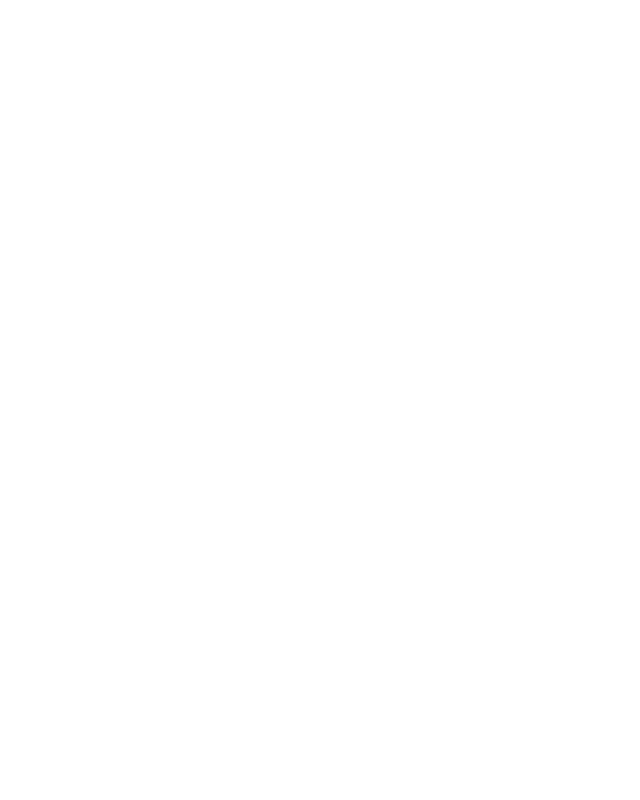
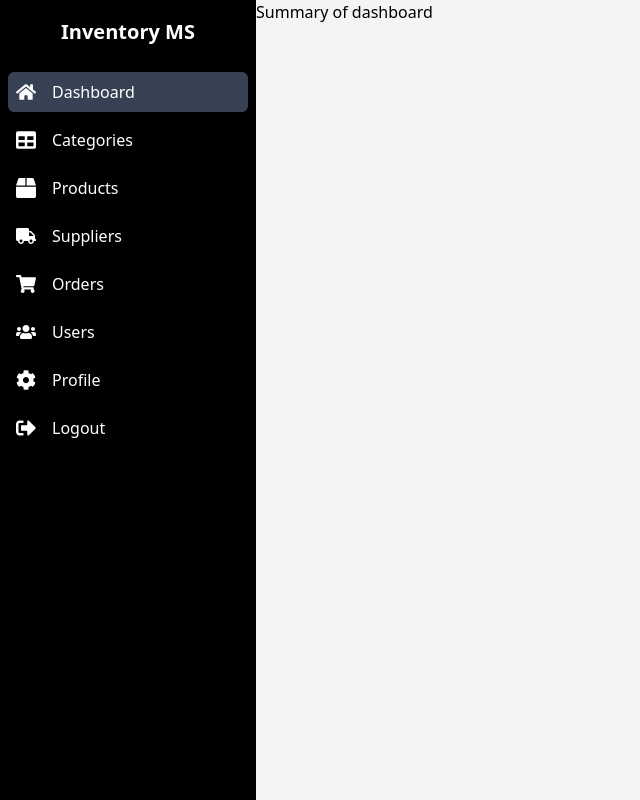
Before and after one commit to goyalucky/SmartStock-Manager, a React (Vite) app in the folder frontend/: page /admin-dashboard in a window 1280 px wide. Before the commit this address had no page. Shown: the whole page, without its empty margins (0-640 px from the left). Built offline with nearby package versions, Linux system fonts and the light colour scheme; sample sign-in values are in the browser's storage.

Commit message:
Committed

```diff
--- a/frontend/src/App.jsx
+++ b/frontend/src/App.jsx
@@ -4,15 +4,25 @@
 import Root from './utils/Root';
 import Login from './pages/Login'
 import ProtectedRoutes from './utils/ProtectedRoutes';
+import Dashboard from './pages/Dashboard';
 
 function App() {
   return (
     <Router>
       <Routes>
         <Route path="/" element= {<Root/>} />
-        <Route path="/admin/dashboard" element={<ProtectedRoutes requireRole={["admin"]}>
-          <h1>admin dashboard</h1>
-        </ProtectedRoutes>} />
+        <Route path="/admin-dashboard" element={<ProtectedRoutes requireRole={["admin"]}>
+          <Dashboard/>
+        </ProtectedRoutes>
+        }
+        >
+          <Route index element={<h1>Summary of dashboard</h1>}/>
+          <Route path="categories" element={<h1>Categories</h1>}/>
+          <Route path="products" element={<h1>products</h1>}/>
+          <Route path="suppliers" element={<h1>suppliers</h1>}/>
+          <Route path="orders" element={<h1>Orders</h1>}/>
+          <Route path="users" element={<h1>Users</h1>}/>
+        </Route>
         <Route path="/customer/dashboard" element={<h1>customer dashboard</h1>} />
         <Route path="/login" element={<Login/>} />
         <Route path="/unauthorized" element={<p className='font-bold text-3xl mt-20 ml-20'>Unauthorized</p>} />
--- /dev/null
+++ b/frontend/src/components/Sidebar.jsx
@@ -0,0 +1,46 @@
+import React from 'react';
+import { NavLink } from 'react-router-dom';
+import { FaHome, FaTable, FaBox, FaTruck, FaShoppingCart, FaUsers, FaCog, FaSignOutAlt } from 'react-icons/fa';
+
+const Sidebar = () => {
+    const menuItems = [
+        {name:"Dashboard", path:"/admin-dashboard", icon: <FaHome/>, isParent: true},
+        {name:"Categories", path:"/admin-dashboard/categories", icon: <FaTable/>, isParent: false},
+        {name:"Products", path:"/admin-dashboard/products", icon: <FaBox/>, isParent: false},
+        {name:"Suppliers", path:"/admin-dashboard/suppliers", icon: <FaTruck/>, isParent: false},
+        {name:"Orders", path:"/admin-dashboard/orders", icon: <FaShoppingCart/>, isParent: false},
+        {name:"Users", path:"/admin-dashboard/users", icon: <FaUsers/>, isParent: false},
+        {name:"Profile", path:"/admin-dashboard/profile", icon: <FaCog/>, isParent: false},
+        {name:"Logout", path:"/admin-dashboard/logout", icon: <FaSignOutAlt/>, isParent: false},
+    ]
+
+    return(
+        <div className='flex flex-col h-screen bg-black text-white w-16 md:w-64 fixed'>
+            <div className='h-16 flex items-center justify-center'>
+                <span className='hidden md:block text-xl font-bold'>Inventory MS</span>
+                <span className='md:hidden text-xl font-bold'>IMS</span>
+            </div>
+            <div>
+                <ul className='space-y-2 p-2'>
+                    {menuItems.map((item) => (
+                        <li key={item.name}>
+                           <NavLink
+                            end={item.isParent}
+                             className={({ isActive }) =>
+                               (isActive ? "bg-gray-700 " : "") +
+                               "flex items-center p-2 rounded-md hover:bg-gray-700 transition duration-200"
+                             }
+                             to={item.path}
+                           >
+                            <span className='text-xl'>{item.icon}</span>
+                            <span className='ml-4 hidden md:block'>{item.name}</span>
+                           </NavLink>
+                        </li>
+                    ))}
+                </ul>
+            </div>
+        </div>
+    )
+}
+
+export default Sidebar;
--- /dev/null
+++ b/frontend/src/pages/Dashboard.jsx
@@ -0,0 +1,18 @@
+import React from 'react';
+import Sidebar from '../components/Sidebar';
+import { Outlet } from 'react-router';
+
+const Dashboard = () => {
+    return(
+        <div>
+            <div className="flex">
+                <Sidebar/>
+                <div className="flex-1 ml-16 md:ml-64 bg-gray-100 min-h-screen">
+                    <Outlet/>
+                </div>
+            </div>
+        </div>
+    )
+}
+
+export default Dashboard;
```
